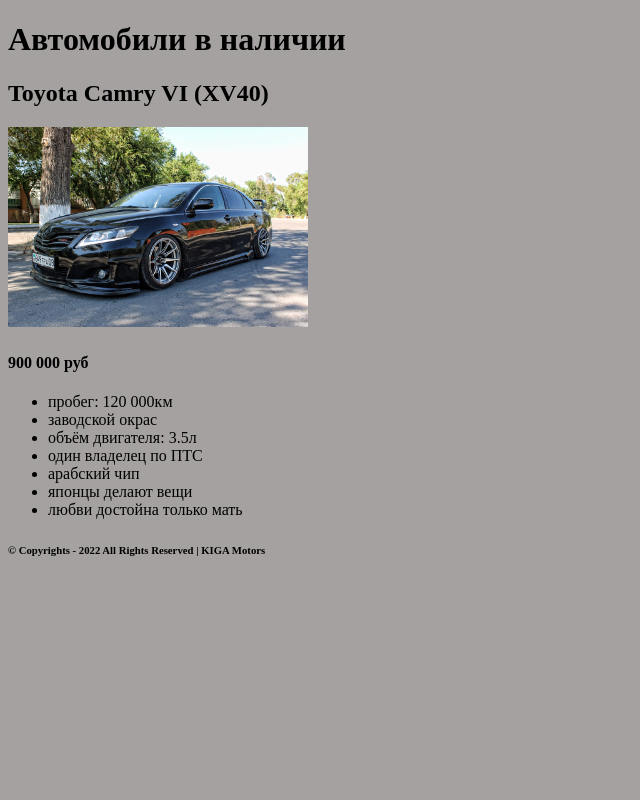
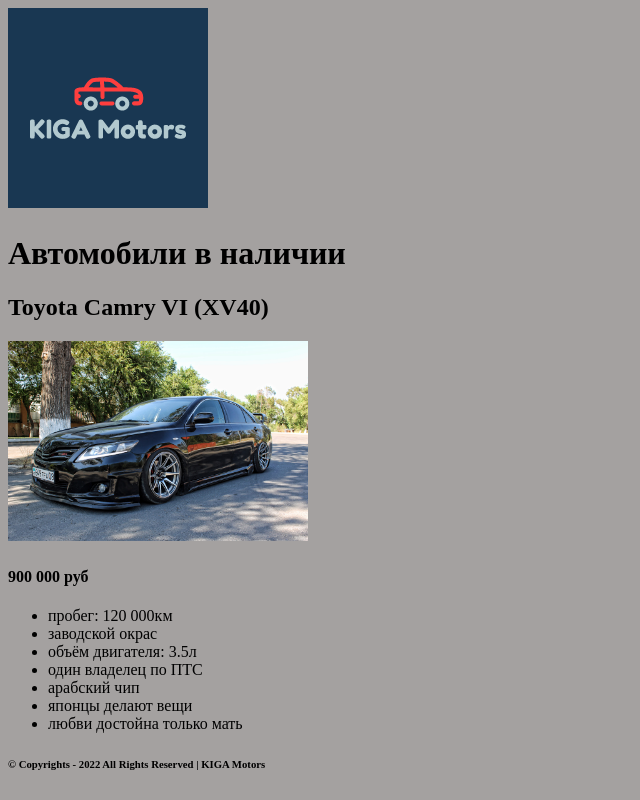
Before and after one commit to iakuliaev/Web, a plain HTML site: page src/pages/catalog.html in a window 1280 px wide. Shown: the whole page, without its empty margins (0-640 px from the left). Drawn offline with Linux system fonts and the light colour scheme.

Commit message:
fix: fix logo in catalog

```diff
--- a/src/pages/catalog.html
+++ b/src/pages/catalog.html
@@ -7,6 +7,7 @@
 </head>
 <body bgcolor="A4A1A0">
 <header>
+    <h2 style="display: inline"><img src="../img/main_logo.png" alt="logo"></h2>
     <h1>Автомобили в наличии</h1>
 </header>
 <main>
```
Lines whose indentation alone changed are shown as unchanged.
